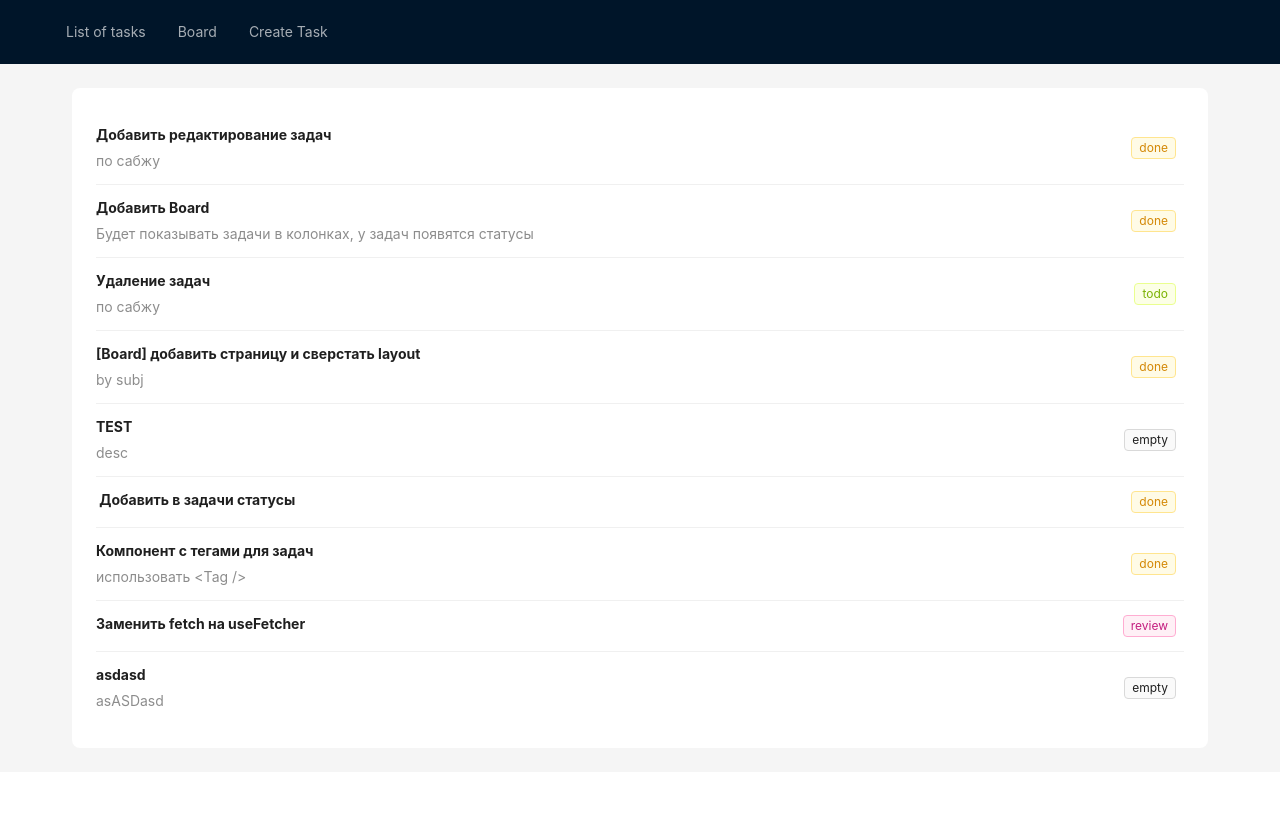
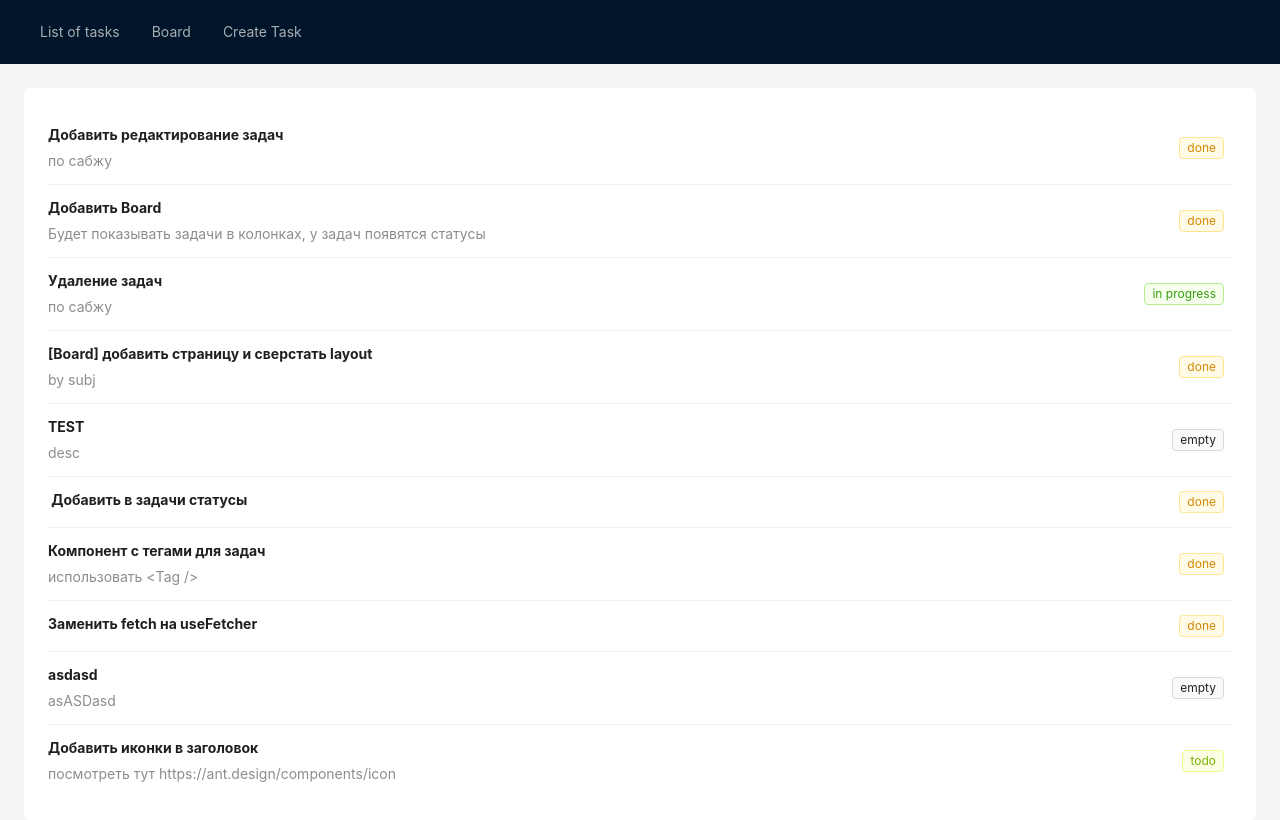
Before and after one commit to eruzanov/task-manager, a React (Vite) app: page / in a window 1280 px wide. Shown: the top 820 px of the page. Built offline with nearby package versions, Linux system fonts and the light colour scheme; data requests are answered from the project's data file.

Commit message:
update Layout

```diff
--- a/server/db.json
+++ b/server/db.json
@@ -15,7 +15,7 @@
     {
       "title": "Удаление задач",
       "description": "по сабжу",
-      "statusId": "819e",
+      "statusId": "f7a2",
       "id": "82fb"
     },
     {
@@ -42,13 +42,19 @@
     },
     {
       "title": "Заменить fetch на useFetcher",
-      "statusId": "d6af",
+      "statusId": "73d5",
       "id": "379a"
     },
     {
       "id": "ec7a",
       "title": "asdasd",
       "description": "asASDasd"
+    },
+    {
+      "title": "Добавить иконки в заголовок",
+      "description": "посмотреть тут https://ant.design/components/icon",
+      "statusId": "819e",
+      "id": "0f02"
     }
   ],
   "statuses": [
--- a/src/components/page-layout/index.tsx
+++ b/src/components/page-layout/index.tsx
@@ -1,4 +1,4 @@
-import { Layout, theme } from "antd";
+import { Layout, ConfigProvider, theme } from "antd";
 import { NavMenu } from "components/nav-menu";
 
 const { Header, Content } = Layout;
@@ -13,11 +13,21 @@ export const PageLayout: React.FC<PageLayoutProps> = ({ children }) => {
     } = theme.useToken();
 
     return (
+        <ConfigProvider
+            theme={{ components: { Layout: { headerPadding: "0 24px" } } }}
+        >
             <Layout>
-            <Header>
+                <Header
+                    style={{
+                        position: "sticky",
+                        top: 0,
+                        zIndex: 1,
+                        width: "100%",
+                    }}
+                >
                     <NavMenu />
                 </Header>
-            <Content style={{ padding: "0 48px" }}>
+                <Content>
                     <div
                         style={{
                             background: colorBgContainer,
@@ -31,5 +41,6 @@ export const PageLayout: React.FC<PageLayoutProps> = ({ children }) => {
                     </div>
                 </Content>
             </Layout>
+        </ConfigProvider>
     );
 };
```
Lines whose indentation alone changed are shown as unchanged.
